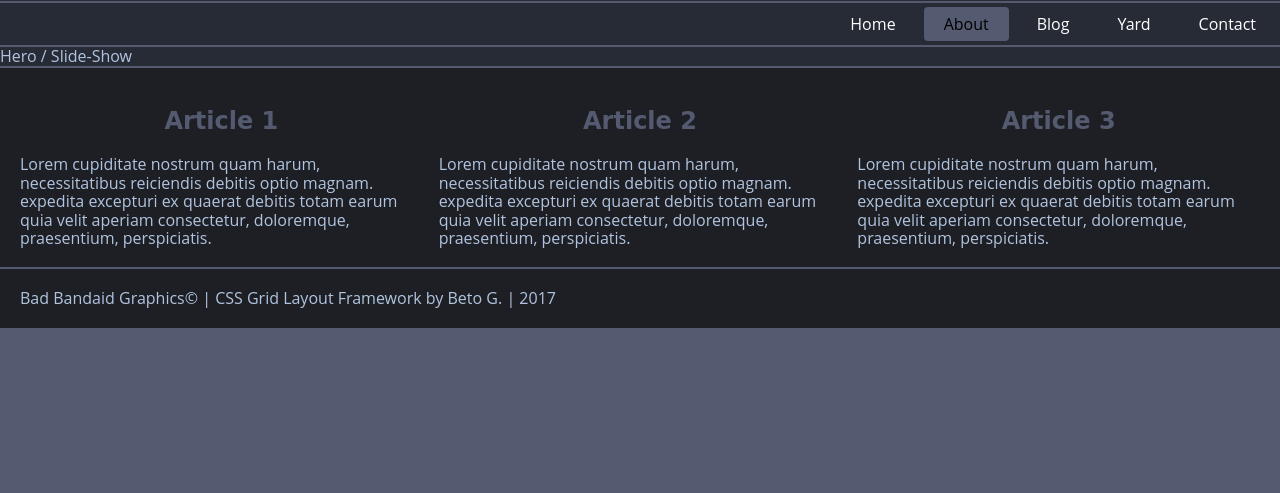
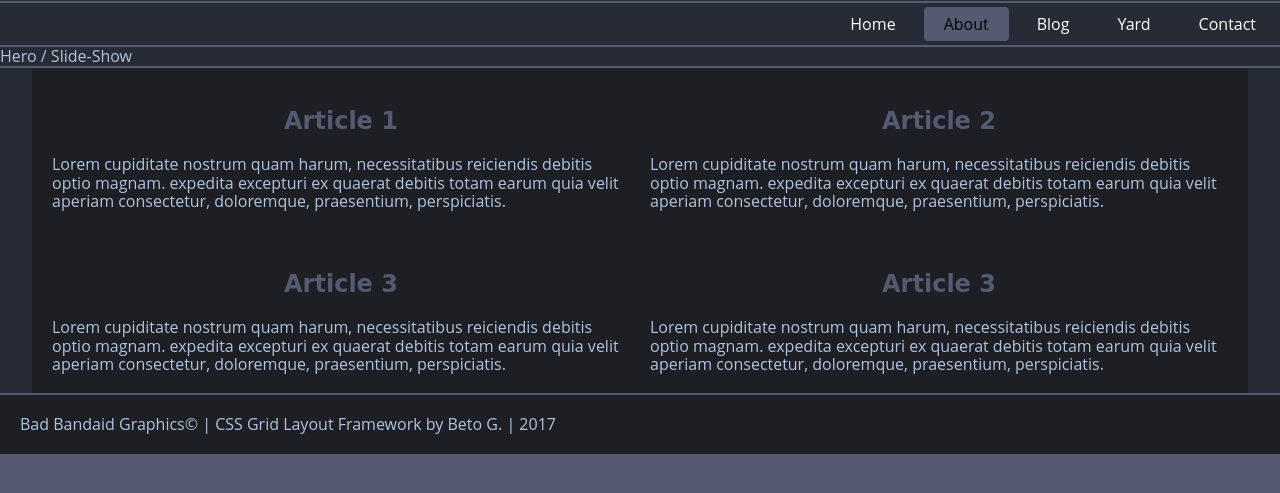
Before and after one commit to betosprojects/Bad-Band-aid-Grid-Yard-Framework, a plain HTML site: page src/about.html in a window 1280 px wide. Shown: the part 97-590 px from the top of the page. Drawn offline with Linux system fonts and the light colour scheme.

Commit message:
Update Files

```diff
--- a/src/about.html
+++ b/src/about.html
@@ -50,7 +50,7 @@
 <!--End hero-section-->
 
 <!--Start @content-section-->
-<main class="main-section">
+<main class="main-section theme1">
 
 <!-- Container Display Grid: -->
 <section class="container-display">
@@ -71,6 +71,17 @@ expedita excepturi ex quaerat debitis totam earum quia velit aperiam consectetur
 doloremque, praesentium, perspiciatis.
 </p>
 </article>
+</section>
+<!-- Container Display Grid 2: -->
+<section class="container-display">
+<article>
+<h2 class="titles">Article 3</h2>
+<p>
+Lorem cupiditate nostrum quam harum, necessitatibus reiciendis debitis optio magnam.
+expedita excepturi ex quaerat debitis totam earum quia velit aperiam consectetur,
+doloremque, praesentium, perspiciatis.
+</p>
+</article>
 
 <article>
 <h2 class="titles">Article 3</h2>
@@ -80,9 +91,8 @@ expedita excepturi ex quaerat debitis totam earum quia velit aperiam consectetur
 doloremque, praesentium, perspiciatis.
 </p>
 </article>
-
 </section>
-<!-- END Container Display Grid: -->
+<!-- END Containers Display Grid: -->
 
 </main>
 <!--End content-section-->
--- a/src/scss/d_stationery/_f-containers.scss
+++ b/src/scss/d_stationery/_f-containers.scss
@@ -7,11 +7,13 @@
 
 .container-generic {
   @extend %container-init;
-  max-width: 100%;
 }
 
 // Basically for cards or showcase of images, see yard and about content.
 .container-display {
   @extend %container-init;
+  display: grid;
+  grid-auto-rows: minmax($size-100, auto);
+  grid-gap: $size-20;
   grid-template-columns: repeat(1, 1fr);
 }
--- a/src/scss/d_stationery/_w-widgets.scss
+++ b/src/scss/d_stationery/_w-widgets.scss
@@ -1,3 +1 @@
-// -----------------------------------------------------------------------------
-// This file contains all styles related to the widgets etc..
-// -----------------------------------------------------------------------------
+// Widgets -----
--- a/src/scss/z_root/_q-media-queries.scss
+++ b/src/scss/z_root/_q-media-queries.scss
@@ -57,10 +57,9 @@
   // ---------------- Container Display/Media Queries:
   // display: grid | inline-grid | subgrid;
   .container-display {
-    display: grid;
-    grid-auto-rows: minmax($size-100, auto);
-    grid-gap: $size-16;
-    grid-template-columns: repeat(3, 1fr);
+    grid-template-columns: repeat(2, 1fr);
+    margin: auto;
+    max-width: 95%;
   }
 }
 
```
Also changed, not shown: src/yard.html (+16 -2 lines), src/css/index.css, src/images/icons/bottle.svg (deleted), src/images/icons/computer.svg, 1 other file.
